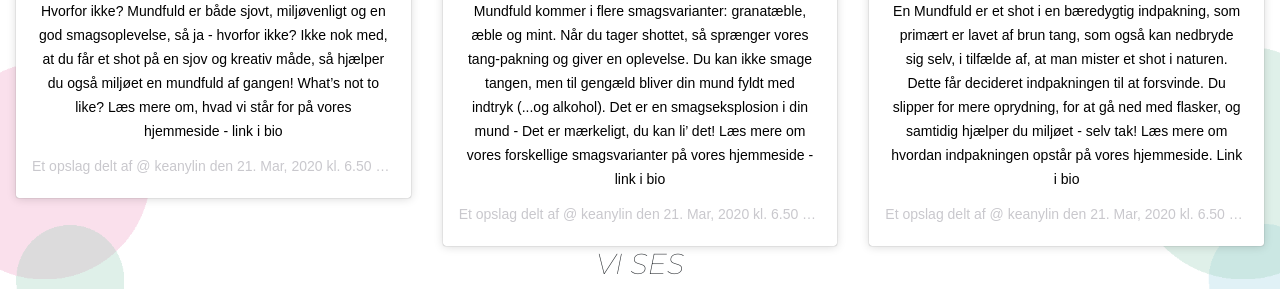
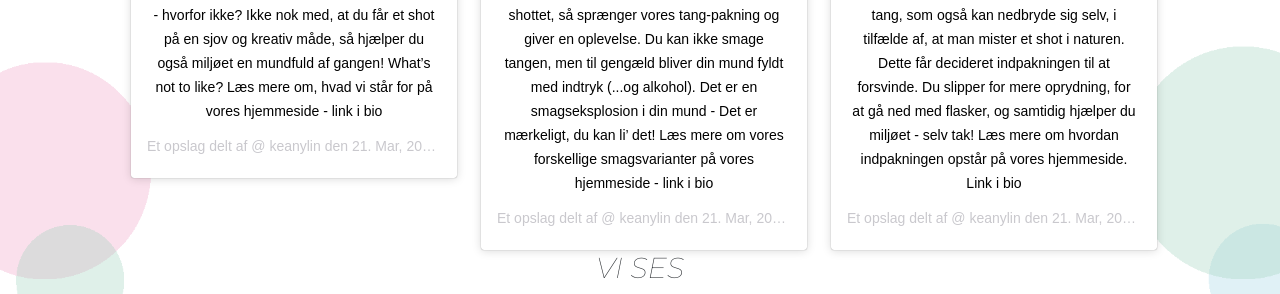
Before and after one commit to emil37j0/mundfuld, a plain HTML site: page mundfuld.html in a window 1280 px wide. Shown: the part 3064-3358 px from the top of the page. Drawn offline with nearby package versions, Linux system fonts and the light colour scheme; a script that the page names is missing.

Commit message:
sidste herfra onsdag

```diff
--- a/rwd.css
+++ b/rwd.css
@@ -299,6 +299,10 @@
 
  }
 
+ #produkt2 .paper {
+     margin-top: -190px;
+ }
+
 
  /**************************************************/
  /* Small devices (landscape phones, 576px and up) */
@@ -369,4 +373,9 @@
          font-size: 2rem;
      }
 
+     #instagram {
+         margin-left: 100px;
+         margin-right: 100px;
+     }
+
  }
```
